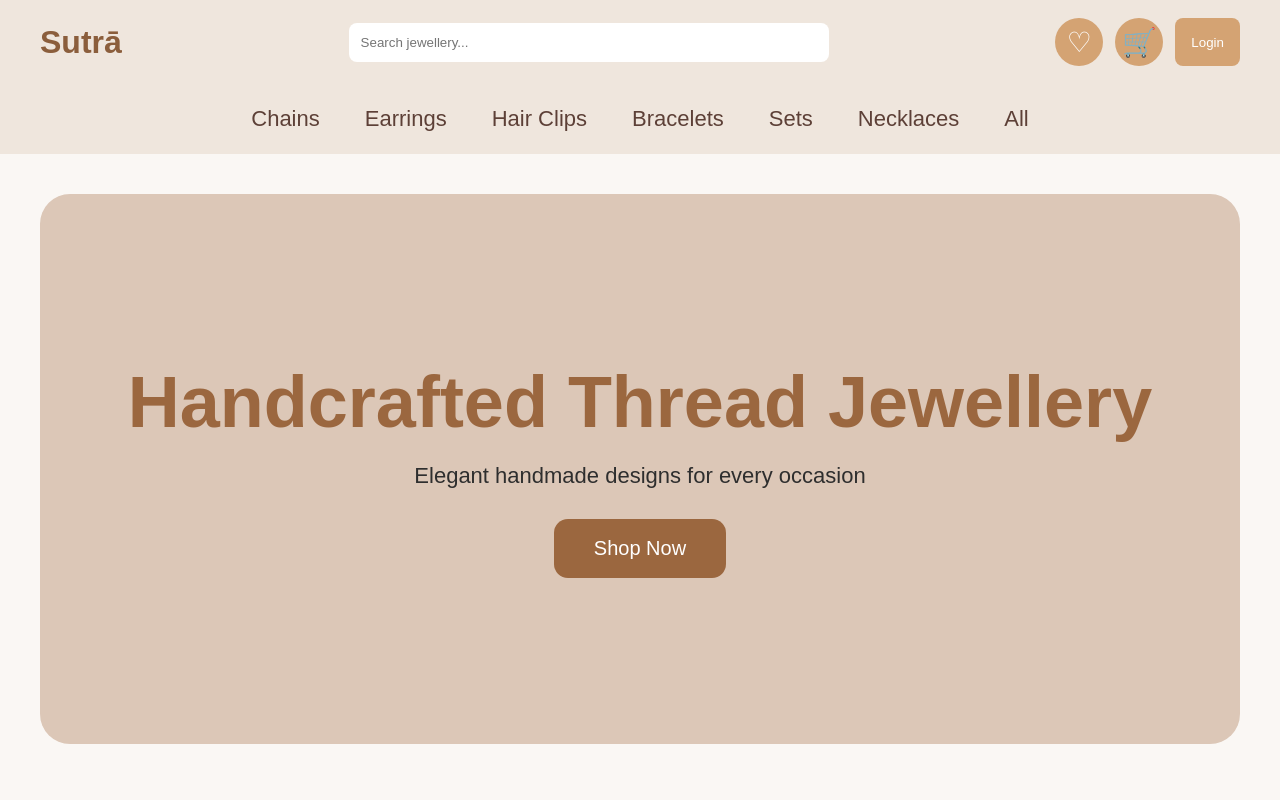
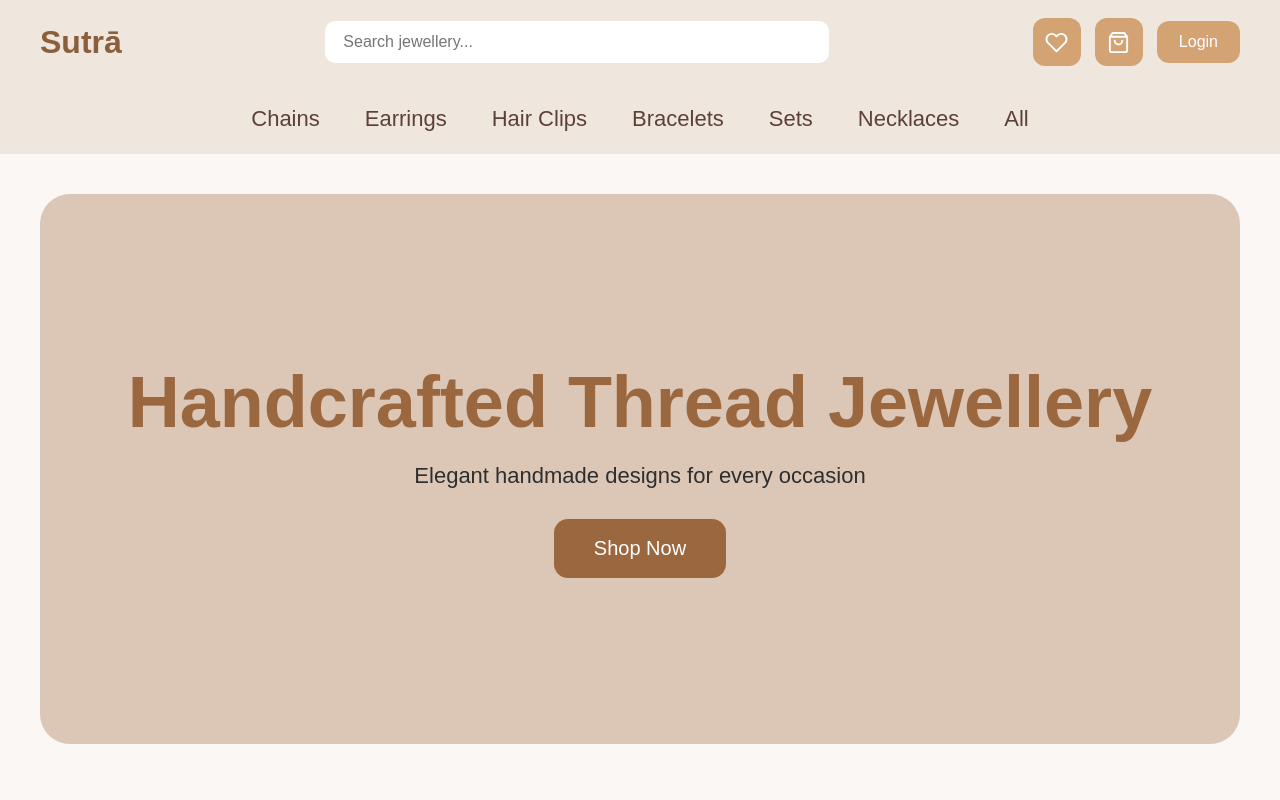
Before and after one commit to an2sh4a/Sutra, a React (Create React App) app in the folder sutra/: page / in a window 1280 px wide. Shown: the top 800 px of the page. Built offline with nearby package versions, Linux system fonts and the light colour scheme; no server answers; the database is empty.

Commit message:
updated navbar icons

```diff
--- a/sutra/src/components/Navbar.css
+++ b/sutra/src/components/Navbar.css
@@ -2,9 +2,7 @@
   display:flex;
   justify-content:space-between;
   align-items:center;
-
   padding:18px 40px;
-
   background:#EFE6DD;
 }
 
@@ -15,79 +13,53 @@
 }
 
 .search-bar{
-  width:40%;
-  padding:12px;
-
+  width:42%;
+  padding:12px 18px;
   border:none;
-  border-radius:8px;
+  border-radius:10px;
+  outline:none;
+  font-size:16px;
 }
 
 .nav-icons{
   display:flex;
-  gap:12px;
+  align-items:center;
+  gap:14px;
 }
 
-.nav-icons button{
-  padding:10px 16px;
-
-  border:none;
-  border-radius:8px;
-
-  background:#D4A373;
-  color:white;
-
-  cursor:pointer;
-}
-
-.cart-btn{
-  text-decoration:none;
-  background:#D4A373;
-  color:white;
-
-  padding:10px 16px;
-
-  border-radius:8px;
-
-  display:flex;
-  align-items:center;
-  justify-content:center;
-}
-
-.wishlist-icon{
-  font-size:28px;
+.icon-btn{
   width:48px;
   height:48px;
-
   border:none;
-
-  border-radius:50%;
-
-  background:#D4A373;
-
-  color:white;
-
-  cursor:pointer;
-}
-
-.wishlist-icon,
-.cart-link{
-  text-decoration:none;
-  width:48px;
-  height:48px;
-  border-radius:50%;
+  border-radius:12px;
   background:#D4A373;
   color:white;
   display:flex;
   justify-content:center;
   align-items:center;
-  font-size:28px;
+  text-decoration:none;
+  cursor:pointer;
+  font-size:23px;
+  transition:.25s;
+}
+
+.icon-btn:hover{
+  background:#8B5E3C;
+  transform:translateY(-2px);
 }
 
 .login-btn{
-  padding:12px 18px;
+  padding:12px 22px;
   border:none;
-  border-radius:10px;
+  border-radius:12px;
   background:#D4A373;
   color:white;
+  font-size:16px;
   cursor:pointer;
+  transition:.25s;
 }
+
+.login-btn:hover{
+  background:#8B5E3C;
+  transform:translateY(-2px);
+}
--- a/sutra/src/components/Navbar.jsx
+++ b/sutra/src/components/Navbar.jsx
@@ -1,8 +1,8 @@
 import './Navbar.css'
 import { Link } from 'react-router-dom'
+import { FiHeart, FiShoppingBag } from 'react-icons/fi'
 
-function Navbar({ search, setSearch }) {
-
+function Navbar() {
   return (
     <nav className="navbar">
 
@@ -14,18 +14,16 @@ function Navbar({ search, setSearch }) {
         type="text"
         placeholder="Search jewellery..."
         className="search-bar"
-        value={search}
-        onChange={(e) => setSearch(e.target.value)}
       />
 
       <div className="nav-icons">
 
-        <Link to="/wishlist" className="wishlist-icon">
-          ♡
-        </Link>
+        <button className="icon-btn">
+          <FiHeart />
+        </button>
 
-        <Link to="/cart" className="cart-link">
-          🛒
+        <Link to="/cart" className="icon-btn">
+          <FiShoppingBag />
         </Link>
 
         <button className="login-btn">
@@ -36,7 +34,6 @@ function Navbar({ search, setSearch }) {
 
     </nav>
   )
-
 }
 
 export default Navbar
```
